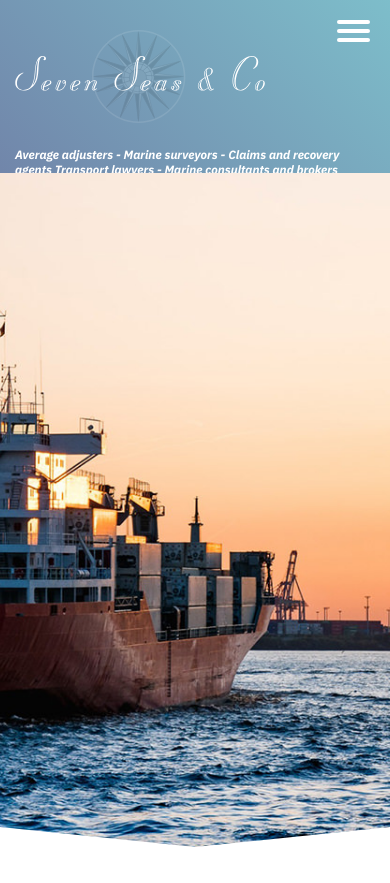
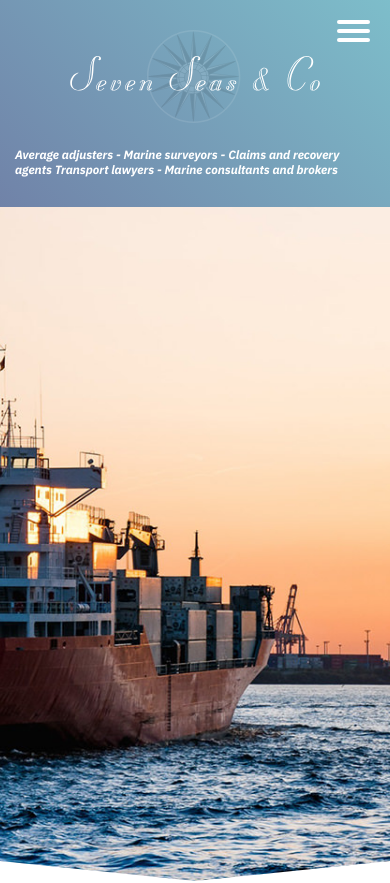
Before and after one commit to dutymess/7seas, a Nuxt app: page / in a window 390 px wide. Shown: the top 883 px of the page. Built offline with nearby package versions, Linux system fonts and the light colour scheme.

Commit message:
fix responsive

```diff
--- a/layouts/default.vue
+++ b/layouts/default.vue
@@ -98,6 +98,11 @@
 
     @media (max-width: 767px) {
       padding-top: 30px;
+
+      a#logo{
+        width: 100%;
+        text-align: center;
+      }
 
       .container{
         flex-direction: column;
@@ -247,6 +252,11 @@
     top: 20px;
     right: 20px;
     z-index: 6000;
+    display: none;
+
+    @media (max-width: 767px) {
+      display: inline-block;
+    }
 
     span{
       display: block;
--- a/pages/index.vue
+++ b/pages/index.vue
@@ -159,6 +159,10 @@
     z-index: 100;
     overflow: hidden;
 
+    @media (max-width: 767px) {
+      margin-top: 0;
+    }
+
     img.slide{
       width: 100%;
       height: 100%;
```
